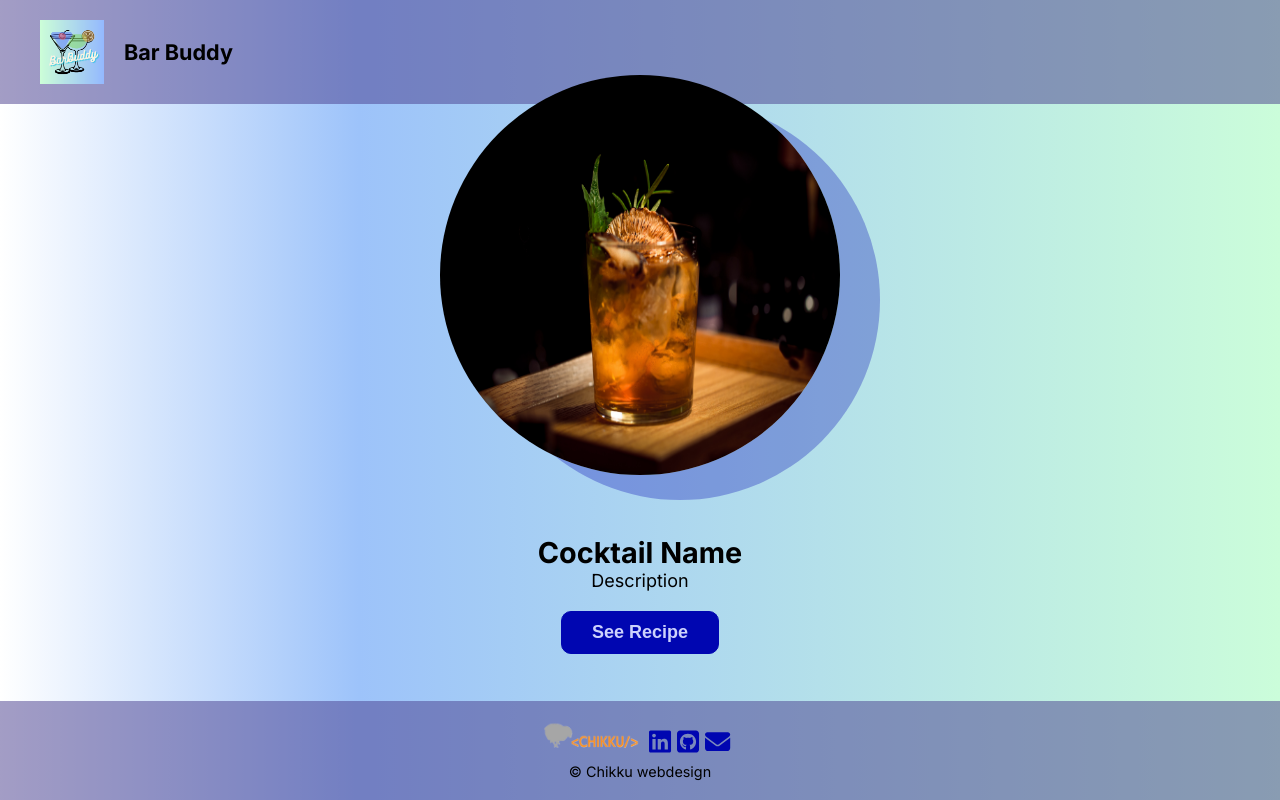
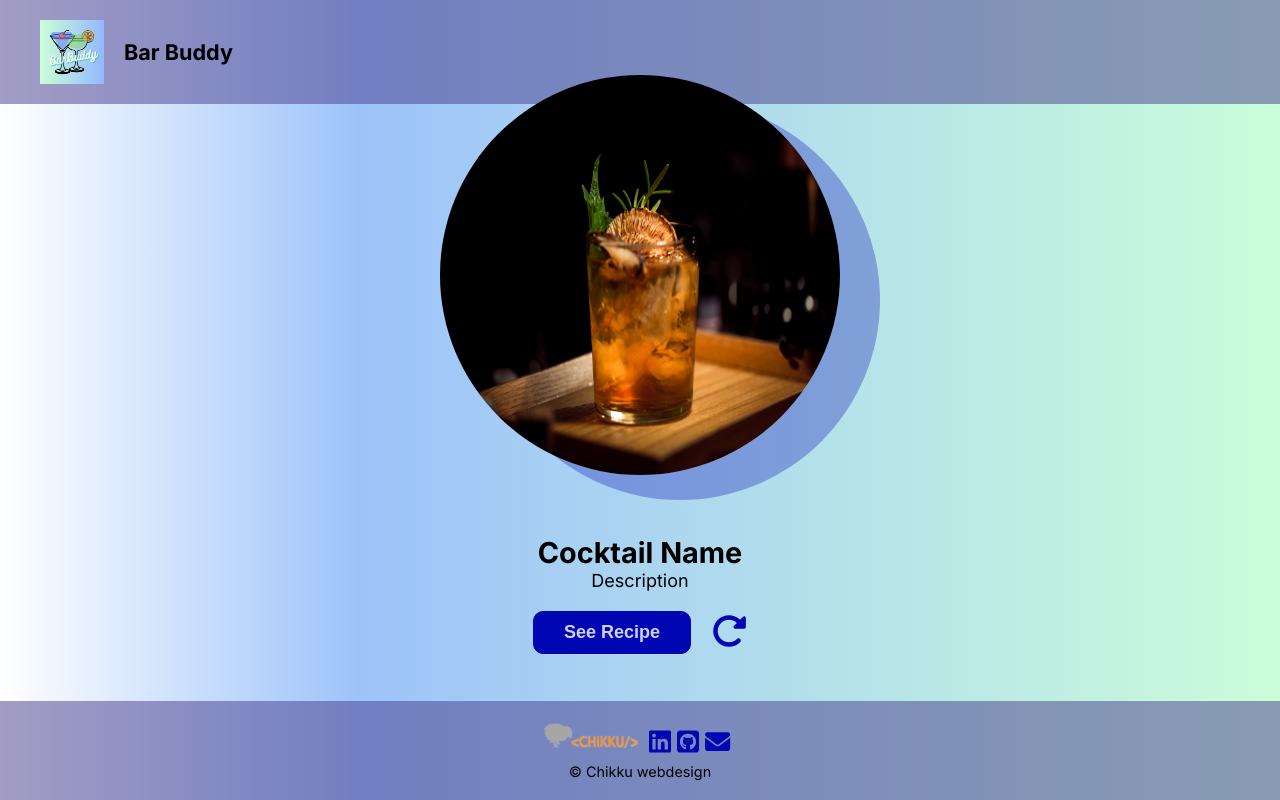
Before and after one commit to Sozai83/Project5_PartyBuddy, a Next.js app: page / in a window 1280 px wide. Built offline with nearby package versions, Linux system fonts and the light colour scheme.

Commit message:
Result - Addedd reset button

```diff
--- a/src/app/components/lottery/result/Result.module.scss
+++ b/src/app/components/lottery/result/Result.module.scss
@@ -39,8 +39,13 @@
             font-size: 1em;
         }
 
-        button{
+        .buttons{
+            display: flex;
+            align-items: center;
             margin-top: 20px;
+            justify-content: center;
+
+            .seeRecipe{
                 padding: 10px 30px;
                 border-radius: 10px;
                 background-color: #0006B1;
@@ -48,6 +53,7 @@
                 border: #0006B1 solid 1px;
                 font-size: 1em;
                 font-weight: 800;
+                margin-right: 20px;
                 cursor:pointer;
 
                 &:hover{
@@ -57,5 +63,20 @@
                     border:#0006B1 solid 1px;
                 }
             }
+
+            .tryAgain{
+                color: #0006B1;
+                background: none;
+                border: none;
+                font-size: 2em;
+                cursor:pointer;
+
+                &:hover{
+                    color:#CCD2FC;
                 }
             }
+
+
+        }
+    }
+}
--- a/src/app/components/lottery/result/Result.tsx
+++ b/src/app/components/lottery/result/Result.tsx
@@ -1,3 +1,5 @@
+import { FontAwesomeIcon } from '@fortawesome/react-fontawesome'
+import { faRotateRight } from '@fortawesome/free-solid-svg-icons'
 import styles from './Result.module.scss'
 import Image from 'next/image'
 
@@ -15,7 +17,12 @@ export default function Result() {
             <section className={styles.resultDesc}>
                 <h1>Cocktail Name</h1>
                 <p>Description</p>
-                <button className={styles.tryAgain}>See Recipe</button>
+                <section className={styles.buttons}>
+                    <button className={styles.seeRecipe}>See Recipe</button>
+                    <button className={styles.tryAgain}>
+                        <FontAwesomeIcon icon={faRotateRight} />
+                    </button>
+                </section>
             </section>
         </section>
     )
```
Lines whose indentation alone changed are shown as unchanged.
